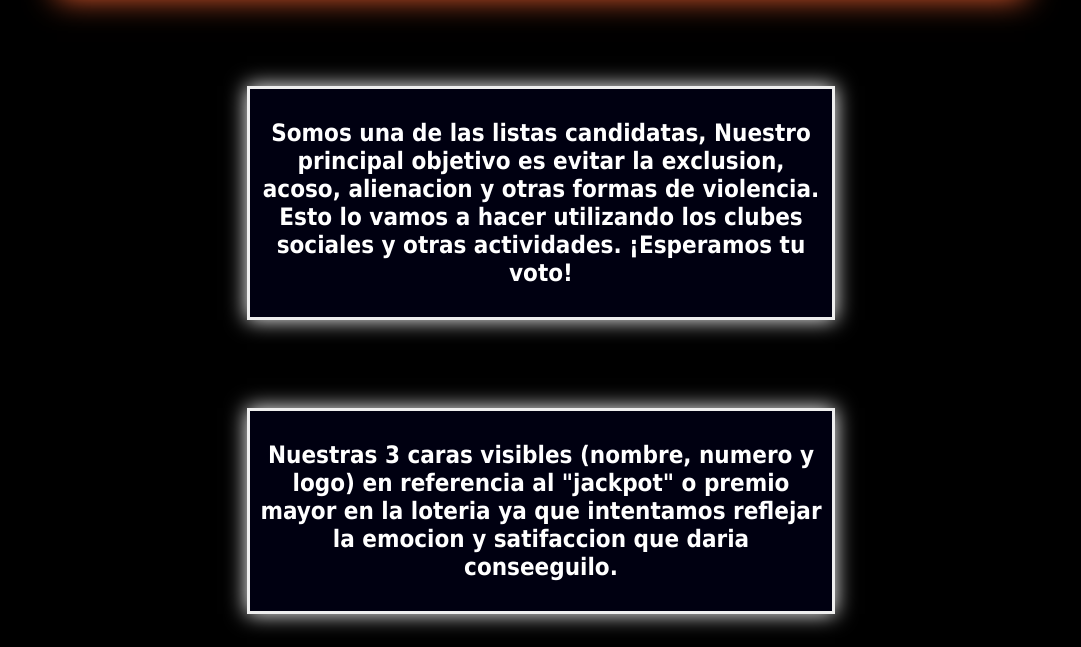
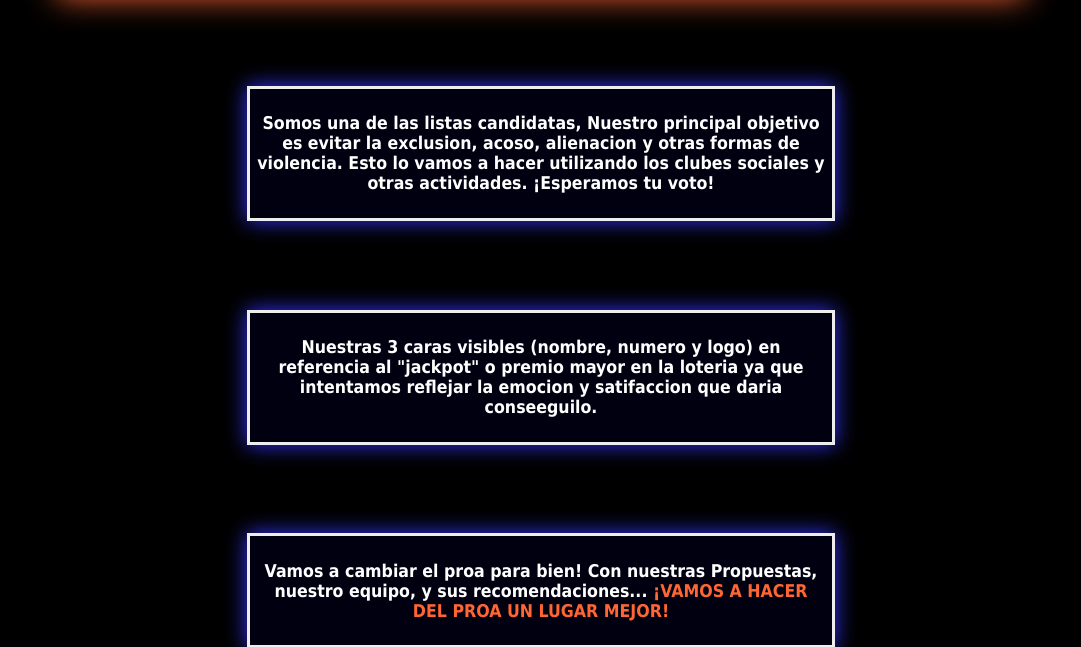
Before and after one commit to lista-del-Jackpot/lista-del-Jackpot.github.io, a plain HTML site: page identidad.html in a window 1280 px wide. Shown: the part 160-807 px from the top of the page, without its empty margins (99-1180 px from the left). Drawn offline with Linux system fonts and the light colour scheme.

Commit message:
Mejora grafica 1
mejoramos graficamente el software

```diff
--- a/identidad.html
+++ b/identidad.html
@@ -9,25 +9,27 @@
     <link rel="icon" href="img/favicon.jpg" type="image/jpg">
 </head>
 <body>
+<div class="sombreado">
+
     <div class="titulo">
         <h1 class="texto">
             ¡Integrantes de la lista!
         </h1>
     </div>
 
-    <div class="ide">
-        <h2 class="texto">
+    <div class="tarjeta">
+        <h2 class="texto1">
             Somos una de las listas candidatas, Nuestro principal objetivo es evitar la exclusion, acoso, alienacion y otras formas de violencia. Esto lo vamos a hacer utilizando los clubes sociales y otras actividades. ¡Esperamos tu voto!
         </h2>
     </div>
-    <div class="ide" >
-        <h2 class="texto">
+    <div class="tarjeta" >
+        <h2 class="texto1">
             Nuestras 3 caras visibles (nombre, numero y logo) en referencia al "jackpot" o premio mayor en la loteria ya que intentamos reflejar la emocion y satifaccion que daria conseeguilo.
         </h2>
     </div>
 
-    <div class="ide">
-        <h2 class="texto">
+    <div class="tarjeta">
+        <h2 class="texto1">
             Vamos a cambiar el proa para bien! Con nuestras Propuestas, nuestro equipo, y sus recomendaciones... <subrrallado>¡VAMOS A HACER DEL PROA UN LUGAR MEJOR!</subrrallado>
         </h2>
     </div>
@@ -39,6 +41,6 @@
             </h2>
         </div>
     </a>
-
+</div>
 </body>
 </html>
```
